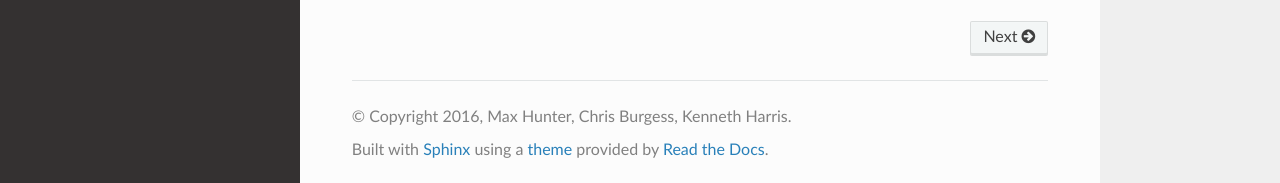
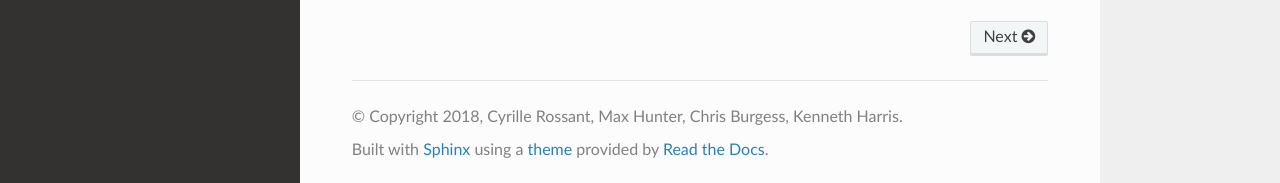
Before and after one commit to cortex-lab/alyx, a Sphinx documentation site: the page built from docs/index.rst, in a window 1280 px wide and 1334 px high. Shown: the part 1148-1331 px from the top of the window. Built offline with Sphinx 7.4.7 and the Read the Docs theme 2.0.0, drawn with Linux system fonts in a browser that asks for light colours; pages that are not in the unit, such as notebooks, are missing from menus.

Commit message:
Update authors list in documentation

```diff
--- a/docs/conf.py
+++ b/docs/conf.py
@@ -117,8 +117,8 @@
 
 # General information about the project.
 project = 'Alyx'
-copyright = '2016, Max Hunter, Chris Burgess, Kenneth Harris'
-author = 'Maximilian L. D. Hunter, Christopher P. Burgess, Kenneth D. Harris'
+copyright = '2018, Cyrille Rossant, Max Hunter, Chris Burgess, Kenneth Harris'
+author = 'Cyrille Rossant, Maximilian L. D. Hunter, Christopher P. Burgess, Kenneth D. Harris'
 
 # The version info for the project you're documenting, acts as replacement for
 # |version| and |release|, also used in various other places throughout the
@@ -296,7 +296,7 @@
 #  author, documentclass [howto, manual, or own class]).
 latex_documents = [
     (master_doc, 'Alyx.tex', 'Alyx Documentation',
-     'Max Hunter, Chris Burgess, Kenneth Harris', 'manual'),
+     'Cyrille Rossant, Max Hunter, Chris Burgess, Kenneth Harris', 'manual'),
 ]
 
 latex_elements = { 'classoptions': ',openany,oneside', 'babel' : '\\usepackage[english]{babel}' }
```
